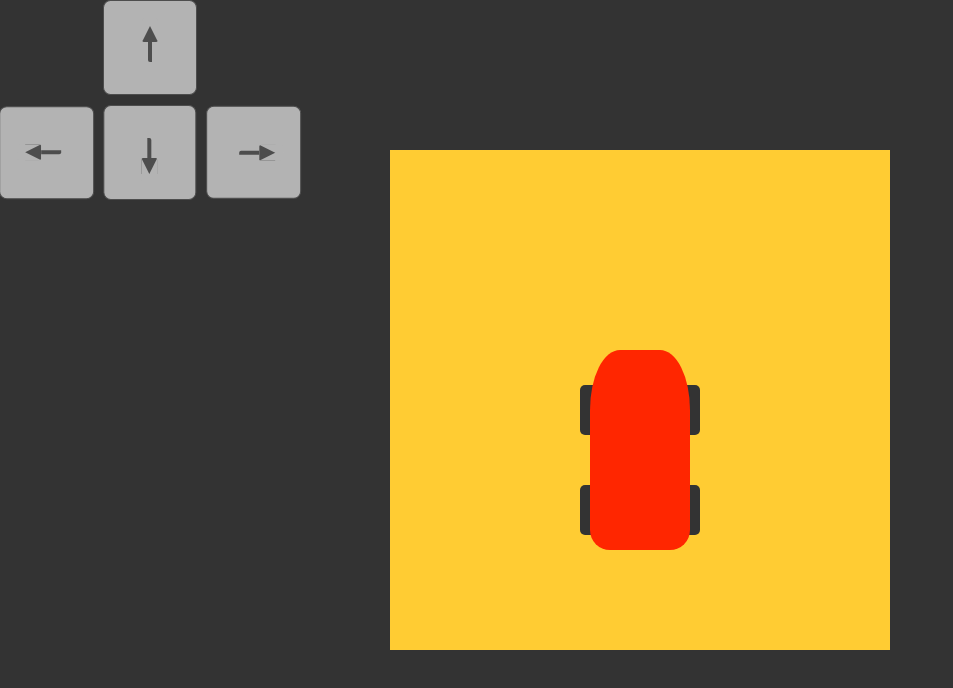
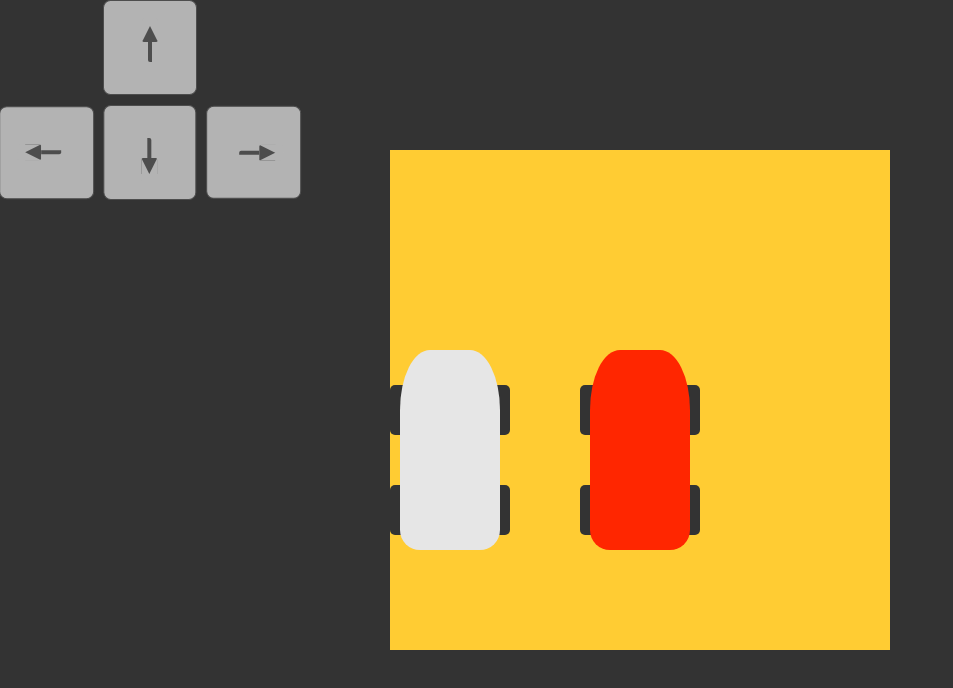
Before and after one commit to christianambukita/parking-simulator, a React (Create React App) app: page / in a window 1280 px wide. Shown: the top 688 px of the page, without its empty margins (0-953 px from the left). Built offline with nearby package versions, Linux system fonts and the light colour scheme.

Commit message:
Add dummy car

```diff
--- /dev/null
+++ b/src/components/DummyCar.js
@@ -0,0 +1,16 @@
+import React from "react";
+import '../css/DummyCar.css'
+
+export default function DummyCar(){
+    function getColor(){
+        return `var(--c${0})`
+    }
+
+    return(
+        <div className="dummy-car-container flex-container">
+            <div className="dummy-car-wheels d-c-top"></div>
+            <div className="dummy-car-wheels d-c-bottom"></div>
+            <div className="dummy-car-body" style={{background: getColor()}}></div>
+        </div>
+    )
+}
--- a/src/components/Scene.js
+++ b/src/components/Scene.js
@@ -1,5 +1,6 @@
 import '../css/Scene.css'
 import Car from "./Car"
+import DummyCar from './DummyCar'
 
 
 
@@ -10,7 +11,7 @@ export default function Scene(){
         <div className="scene-container flex-container">
             <div className="scene">
                 <Car />
-
+                <DummyCar />
             </div>
         </div>
     )
--- a/src/css/Car.css
+++ b/src/css/Car.css
@@ -1,6 +1,9 @@
-.car{
+.scene{
     --body-color: hsl(9, 100%, 50%);
     --wheel-color: hsl(0, 0%, 20%);
+}
+
+.car{
     --body-width: 100px;
     --body-height: 200px;
     position: relative;
--- /dev/null
+++ b/src/css/DummyCar.css
@@ -0,0 +1,46 @@
+.dummy-car-container{
+    position:relative;
+    width: 120px;
+    height: 200px;
+}
+
+.dummy-car-body{
+    position: absolute;
+    --c1: hsl(0, 75%, 50%);
+    --c2: hsl(50, 75%, 50%);
+    --c3: hsl(100, 55%, 50%);
+    --c4: hsl(175, 45%, 50%);
+    --c5: hsl(200, 75%, 50%);
+    --c6: hsl(250, 45%, 30%);
+    --c7: hsl(277, 55%, 50%);
+    --c8: hsl(370, 85%, 50%);
+    --c9: hsl(350, 0%, 50%);
+    --c10: hsl(350, 0%, 30%);
+    --c11: hsl(0, 0%, 10%);
+    --c0: hsl(0, 0%, 90%);
+
+
+    background: var(--c9);
+    width: 100px;
+    height: 200px;
+    border-top-left-radius: 30%;
+    border-top-right-radius: 30%;
+    border-bottom-left-radius: 20px;
+    border-bottom-right-radius: 20px;
+}
+
+.dummy-car-wheels{
+    background: var(--wheel-color);
+    width: 120px;
+    height: 50px;
+    border-radius: 5px;
+    position: absolute;
+}
+
+.d-c-top{
+    top: 35px;
+}
+
+.d-c-bottom{
+    bottom: 15px;
+}
```
